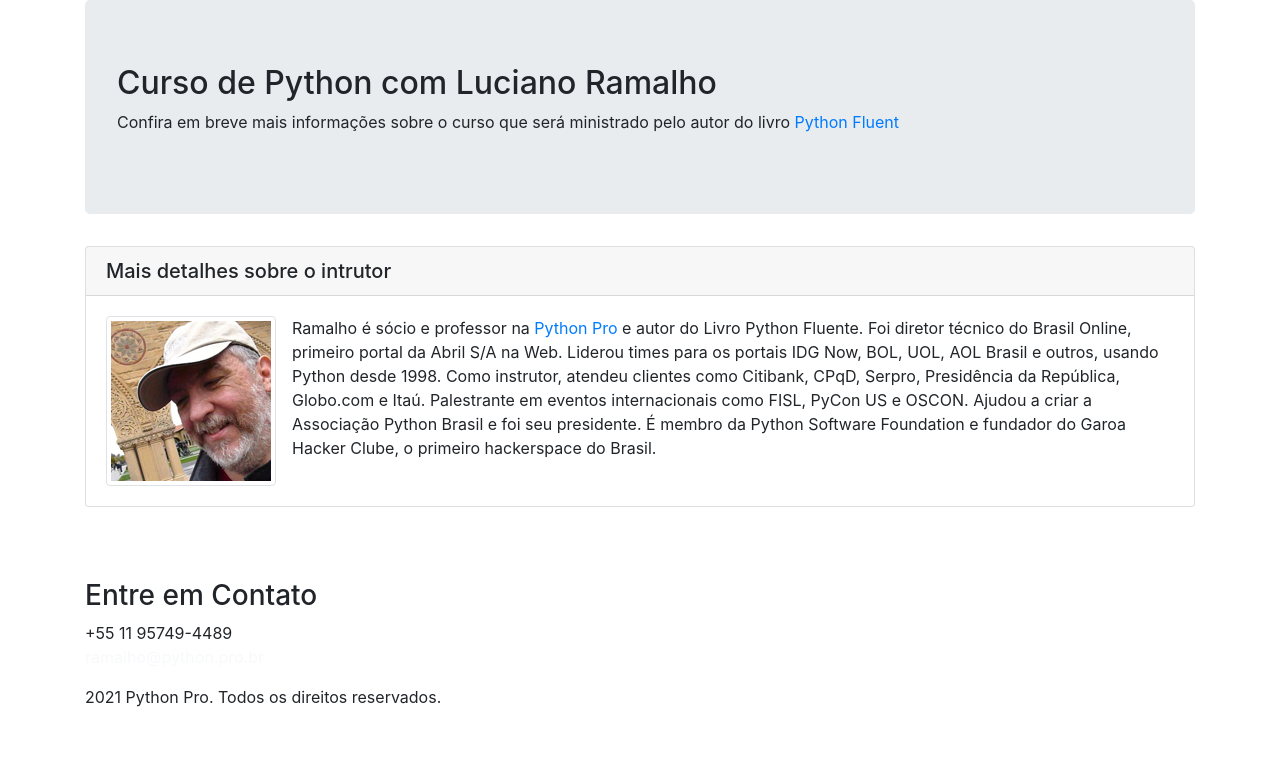
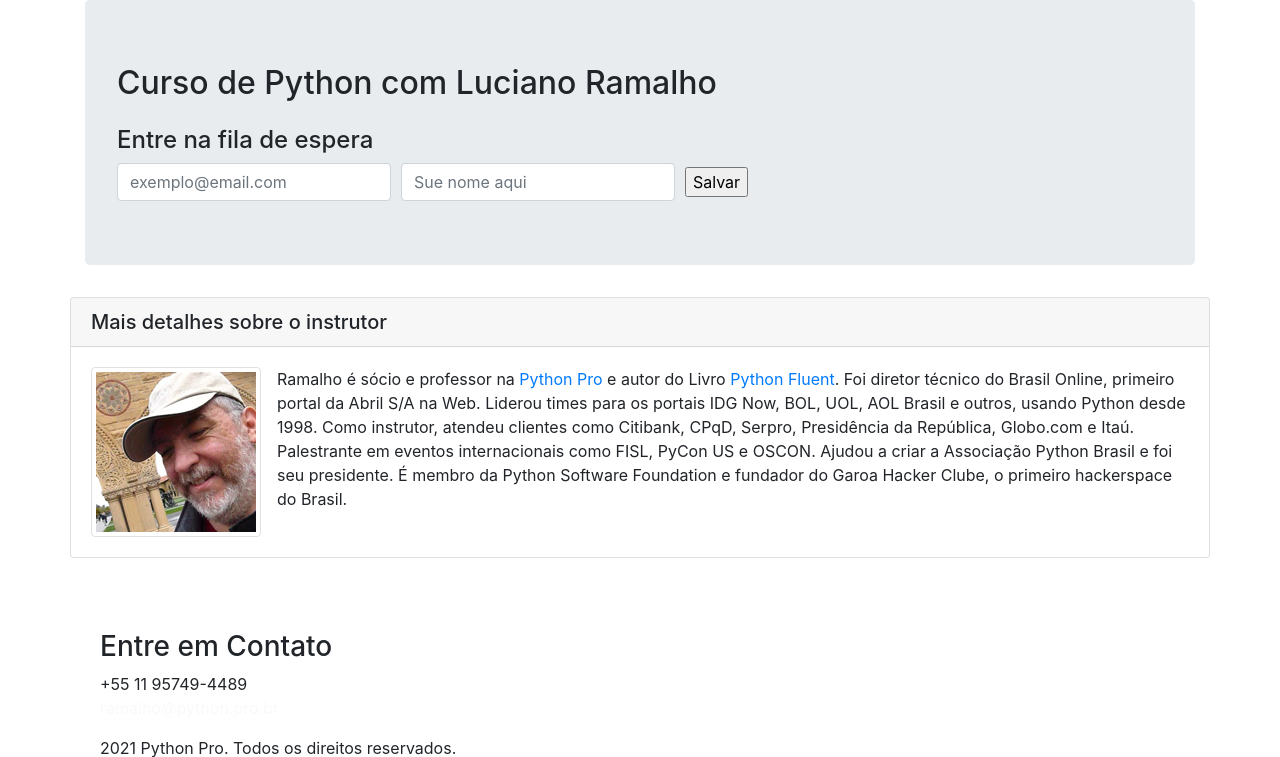
Before and after one commit to felsb3/curso-django, a Django app: page / in a window 1280 px wide. Shown: the part 56-813 px from the top of the page. Before the commit the page ends 763 px from the top, so only its background shows below. Run offline with Django 3.2, Linux system fonts and the light colour scheme; some libraries are stand-ins or nearby versions.

Commit message:
Criação de Conta Mailchimp E adicionado botões close #42

```diff
--- a/pypro/base/templates/base/home.html
+++ b/pypro/base/templates/base/home.html
@@ -33,7 +33,7 @@
   </div>
 </nav>
 
-    <div class="container">
+<div class="container">
 	<div class="row">
 		<div class="col-md-12">
 
@@ -41,11 +41,34 @@
 				<h2>
 					Curso de Python com Luciano Ramalho
 				</h2>
-				<p>
-					Confira em breve mais informações sobre o curso que será ministrado pelo autor do livro
-					<a href="http://shop.oreilly.com/product/0636920032519.do" target="_bank" >Python Fluent</a>
-				</p>
-				</p>
+				<h4 class="mt-4">Entre na fila de espera</h4>
+				<!-- Begin Mailchimp Signup Form + getbootstrap.com/docs/5.0/forms/layout/#auto-sizing-->
+				<form action="https://gmail.us6.list-manage.com/subscribe/post?u=ae622709eabf1ed01afc7b67b&amp;id=a2318f1b16"
+					  method="post" id="mc-embedded-subscribe-form" name="mc-embedded-subscribe-form"
+					  class="validate" target="_blank" novalidate>
+  					<div class="form-row align-items-center">
+						<div class="col-auto">
+							<label class="sr-only" for="mce-EMAIL">Email</label>
+							<input type="email" value="" name="EMAIL" class="form-control required" id="mce-EMAIL"
+								   placeholder="exemplo@email.com">
+						</div>
+						<div class="col-auto">
+							<label class="sr-only" for="mce-FNAME">Email</label>
+							<input type="text" value="" name="FNAME" class="form-control" id="mce-NAME"
+								   placeholder="Sue nome aqui">
+						</div>
+						<!-- real people should not fill this in and expect good things - do not remove this or risk form bot signups-->
+    						<div style="position: absolute; left: -5000px;" aria-hidden="true">
+								<input type="text" name="b_ae622709eabf1ed01afc7b67b_a2318f1b16" tabindex="-1" value="">
+							</div>
+						<div class="col-auto">
+							<input type="submit" value="Salvar" name="subscribe"
+								   id="mc-embedded-subscribe" class="btm btm-primary"
+						</div>
+					</div>
+  				</form>
+				<!--End mc_embed_signup + getbootstrap.com/docs/5.0/forms/layout/#auto-sizing-->
+
 			</div>
 		</div>
 	</div>
@@ -53,14 +76,15 @@
 		<div class="col-md-12">
 			<div class="card">
 				<h5 class="card-header">
-					Mais detalhes sobre o intrutor
+					Mais detalhes sobre o instrutor
 				</h5>
 				<div class="card-body">
 					<p class="card-text">
 						<img src="{% static 'img/luciano-ramalho.png' %}" alt="Foto Luciano Ramalho"
 							 class="img-thumbnail float-left mr-3"/>
 						Ramalho é sócio e professor na <a href="https://www.python.pro.br">Python Pro</a> e autor do Livro
-						Python Fluente. Foi diretor técnico do Brasil Online, primeiro portal da Abril S/A na Web.
+						<a href="http://shop.oreilly.com/product/0636920032519.do" target="_bank" >Python Fluent</a>.
+						Foi diretor técnico do Brasil Online, primeiro portal da Abril S/A na Web.
 						Liderou times para os portais IDG Now, BOL, UOL, AOL Brasil e outros, usando Python desde 1998.
 						Como instrutor, atendeu clientes como Citibank, CPqD, Serpro, Presidência da República,
 						Globo.com e Itaú. Palestrante em eventos internacionais como FISL, PyCon US e OSCON. Ajudou a
```
